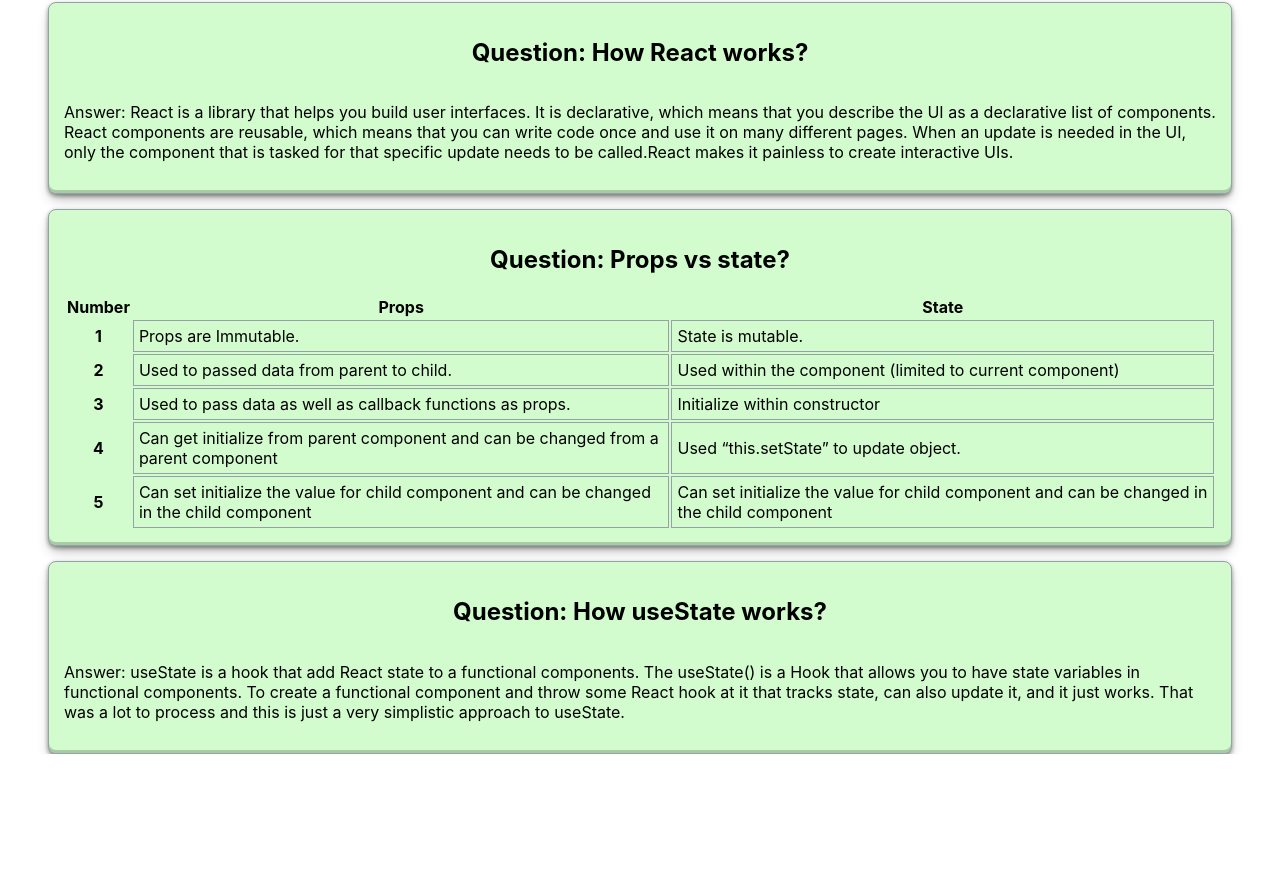
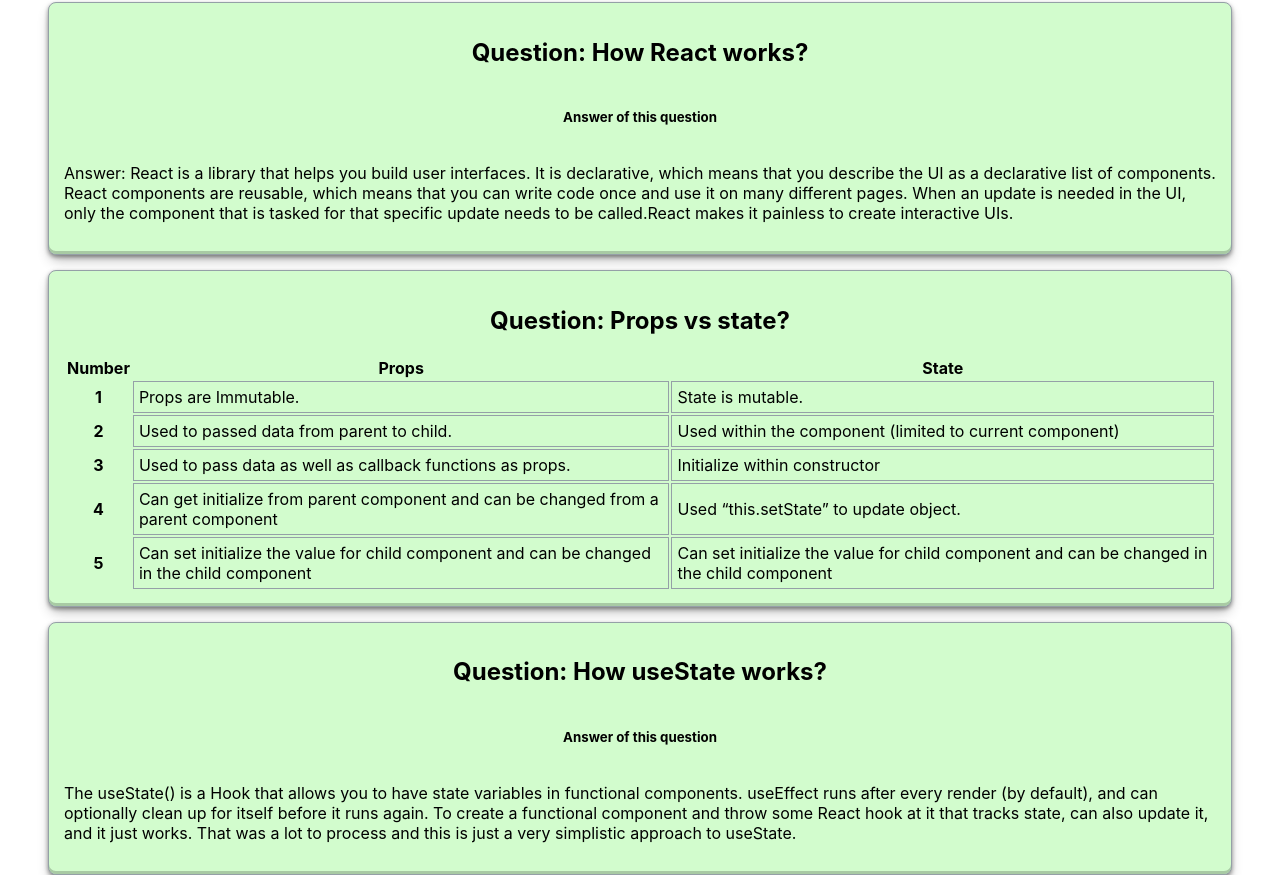
Before and after one commit to sagordevnath/laptop-corner, a React (Create React App) app: page / in a window 1280 px wide. Shown: the part 1583-2458 px from the top of the page. Before the commit the page ends 2337 px from the top, so only its background shows below. Built offline with nearby package versions, Linux system fonts and the light colour scheme.

Commit message:
some style change

```diff
--- a/src/App.css
+++ b/src/App.css
@@ -43,11 +43,25 @@
 
 }
 
+@media screen and (max-width:1100px) {
+  .main-container {
+    grid-template-columns: 1fr;
+    width: 100%;
+
+  }
+}
+
 .laptop-container{
   display: grid;
     grid-template-columns: repeat(3, 1fr);
     gap: 30px;
     margin: 10px 20px;
+    justify-items: center;
+}
+@media screen and (max-width:1100px) {
+  .laptop-container {
+    grid-template-columns: 1fr;
+  }
 }
 .laptop-container img {
   width: 100%;
--- a/src/App.js
+++ b/src/App.js
@@ -13,7 +13,7 @@
     {id: 2, image: 'http://surl.li/bptnl', name: 'Lenovo-Yoga', price: 85000},
     {id: 3, image: 'http://surl.li/bptnr', name: 'HP-Ellitebook', price: 62000},
     {id: 4, image: 'http://surl.li/bptoc', name: 'Dell-inspiron', price: 55000},
-    {id: 5, image: 'http://surl.li/bptol', name: 'Asus-Expertbook', price: 43000},
+    {id: 5, image: 'http://surl.li/bpuqe', name: 'Asus-Expertbook', price: 43000},
     {id: 6, image: 'http://surl.li/bptoq', name: 'Acer-Ferrari', price: 52000},
     {id: 7, image: 'http://surl.li/bptos', name: 'Walton-Passion', price: 30000},
     {id: 8, image: 'http://surl.li/bptot', name: 'Fujitsu-Lifebook', price: 49000},
@@ -25,7 +25,8 @@
   const addToCart = (laptop) => {
     const newCart = [...cart, laptop];
     setCart(newCart);
-  }
+  };
+
   // show 1 random item in cart
   const handleChooseOne = () => {
     // random select
--- a/src/components/Answer1/Answer1.js
+++ b/src/components/Answer1/Answer1.js
@@ -5,6 +5,7 @@
     return (
         <div className='answer-1'>
             <h2>Question: How React works?</h2>
+            <h5>Answer of this question</h5>
             <p>Answer: React is a library that helps you build user interfaces. It is declarative, which means that you describe the UI as a declarative list of components. React components are reusable, which means that you can write code once and use it on many different pages. When an update is needed in the UI,
             only the component that is tasked for that specific update needs to be called.React makes it painless to create interactive UIs.
             </p>
--- a/src/components/Answer3/Answer3.js
+++ b/src/components/Answer3/Answer3.js
@@ -5,7 +5,8 @@
     return (
         <div className='answer-3'>
             <h2>Question: How useState works?</h2>
-            <p>Answer: useState is a hook that add React state to a functional components. The useState() is a Hook that allows you to have state variables in functional components. To create a functional component and throw some React hook at it that tracks state, can also update it, and it just works. That was a lot to process and this is just a very simplistic approach to useState.
+            <h5>Answer of this question</h5>
+            <p>The useState() is a Hook that allows you to have state variables in functional components. useEffect runs after every render (by default), and can optionally clean up for itself before it runs again. To create a functional component and throw some React hook at it that tracks state, can also update it, and it just works. That was a lot to process and this is just a very simplistic approach to useState.
             </p>
         </div>
     );
--- a/src/components/Cart/Cart.js
+++ b/src/components/Cart/Cart.js
@@ -5,6 +5,8 @@
 
 const Cart = ({item}) => {
     const {image, name} = item;
+
+
     return (
         <div className='cart-item'>
             <img src={image} alt='' />
```
